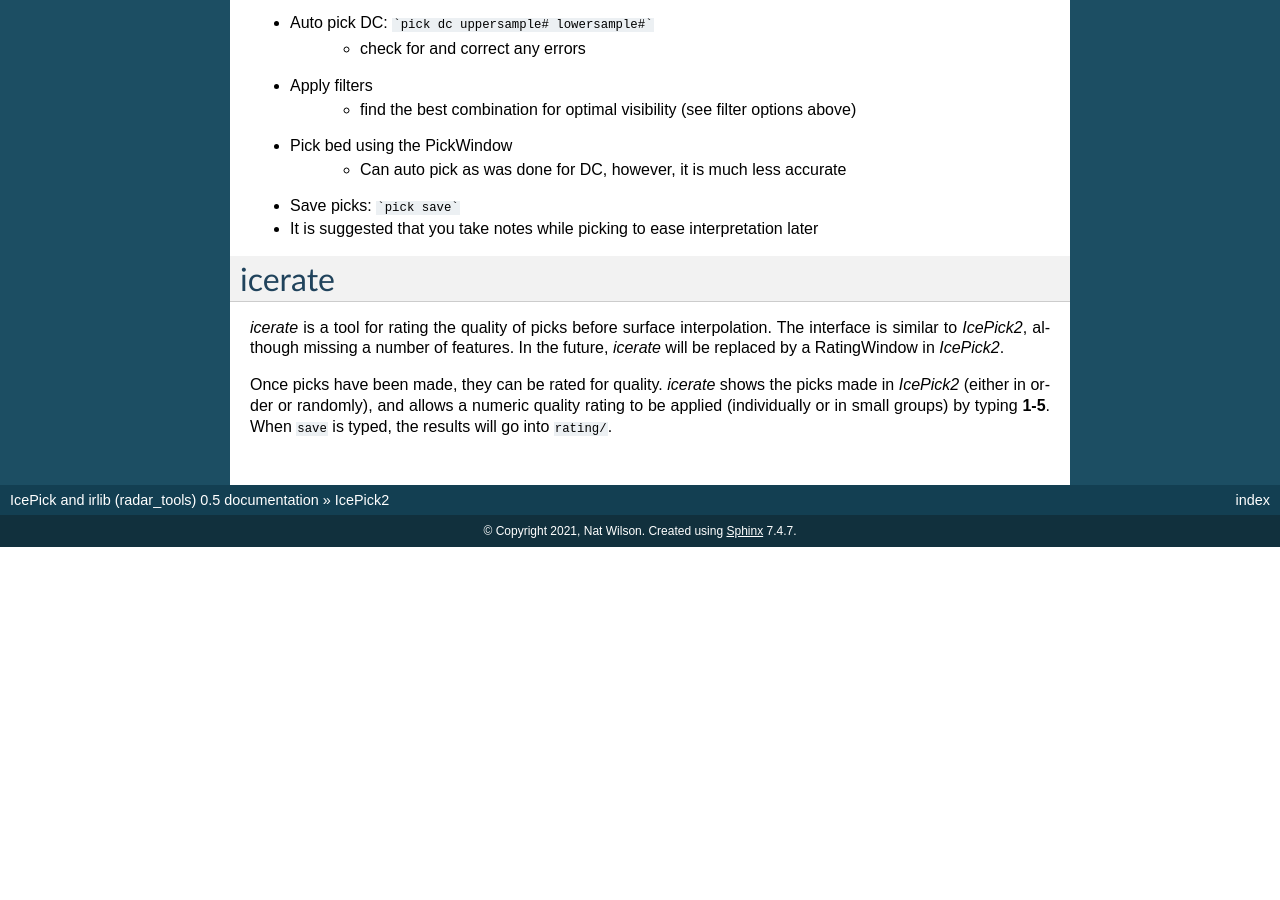
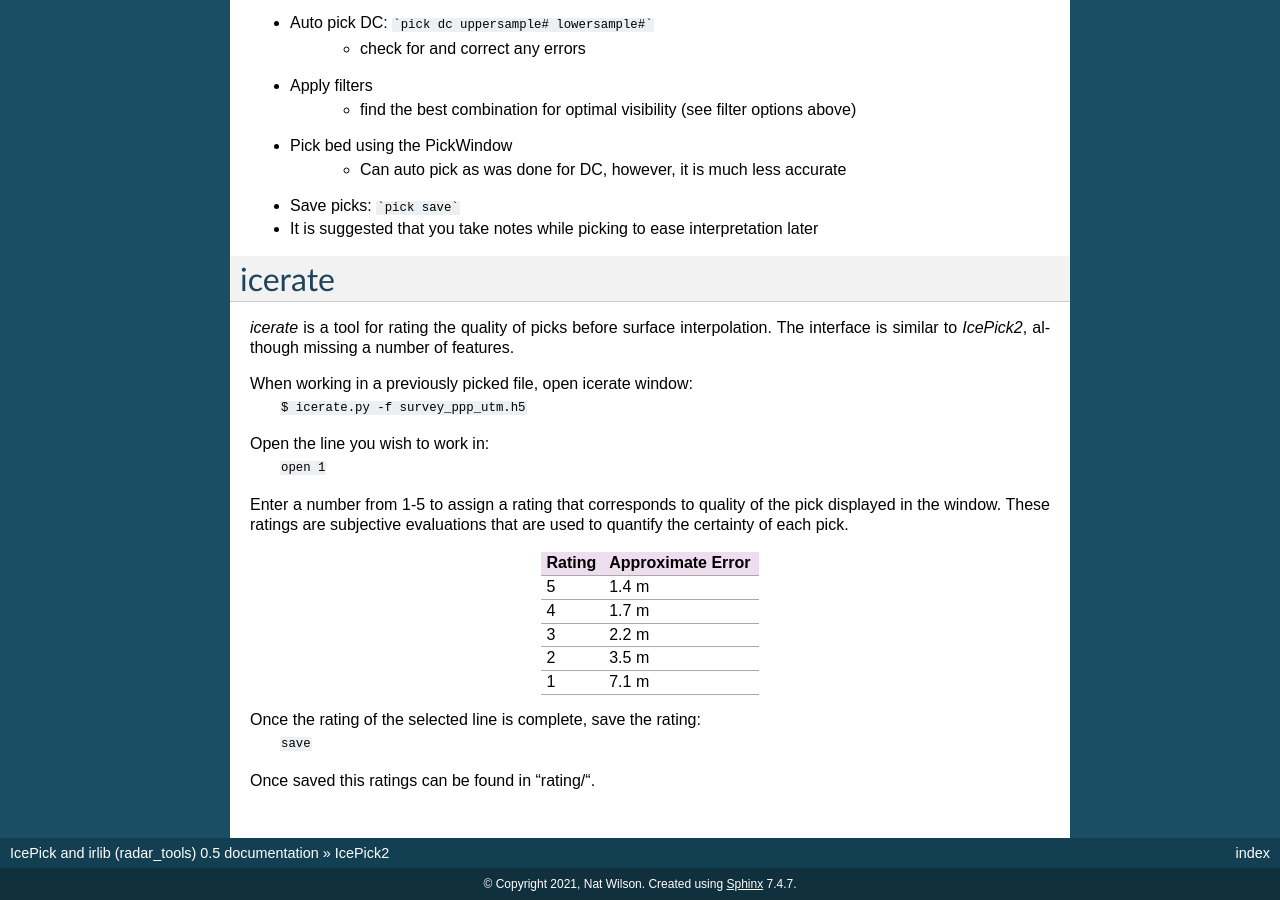
Before and after one commit to njwilson23/irlib, a Sphinx documentation site: the page built from doc/doc_icepick.rst, in a window 1280 px wide and 900 px high, scrolled down 2855 px. Built offline with Sphinx 7.4.7, drawn with Linux system fonts in a browser that asks for light colours; before the commit the page ends 3402 px from its top, so only the background shows below that.

Commit message:
Icerate Documentation Update

```diff
--- a/doc/doc_icepick.rst
+++ b/doc/doc_icepick.rst
@@ -243,10 +243,32 @@ icerate
 
 *icerate* is a tool for rating the quality of picks before surface
 interpolation. The interface is similar to *IcePick2*, although missing a number
-of features. In the future, *icerate* will be replaced by a RatingWindow in
-*IcePick2*.
+of features.
 
-Once picks have been made, they can be rated for quality. *icerate* shows the
-picks made in *IcePick2* (either in order or randomly), and allows a numeric
-quality rating to be applied (individually or in small groups) by typing
-**1-5**. When ``save`` is typed, the results will go into ``rating/``.
+When working in a previously picked file, open icerate window:
+	``$ icerate.py -f survey_ppp_utm.h5``
+
+Open the line you wish to work in:
+	``open 1``
+
+Enter a number from 1-5 to assign a rating that corresponds to quality of the pick
+displayed in the window. These ratings are subjective evaluations that are used to
+quantify the certainty of each pick.
+
++-----------+--------------------+
+| Rating    | Approximate Error  |
++===========+====================+
+| 5         | 1.4 m              |
++-----------+--------------------+
+| 4         | 1.7 m              |
++-----------+--------------------+
+| 3         | 2.2 m              |
++-----------+--------------------+
+| 2         | 3.5 m              |
++-----------+--------------------+
+| 1         | 7.1 m              |
++-----------+--------------------+
+
+Once the rating of the selected line is complete, save the rating:
+	``save``
+Once saved this ratings can be found in “rating/“.
```
